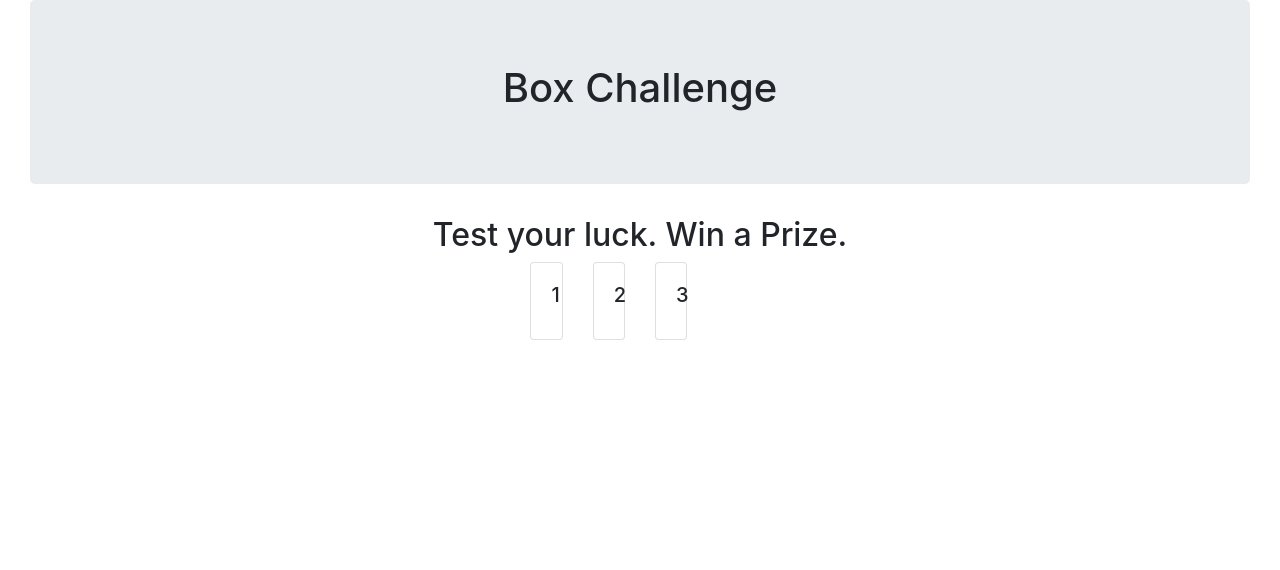
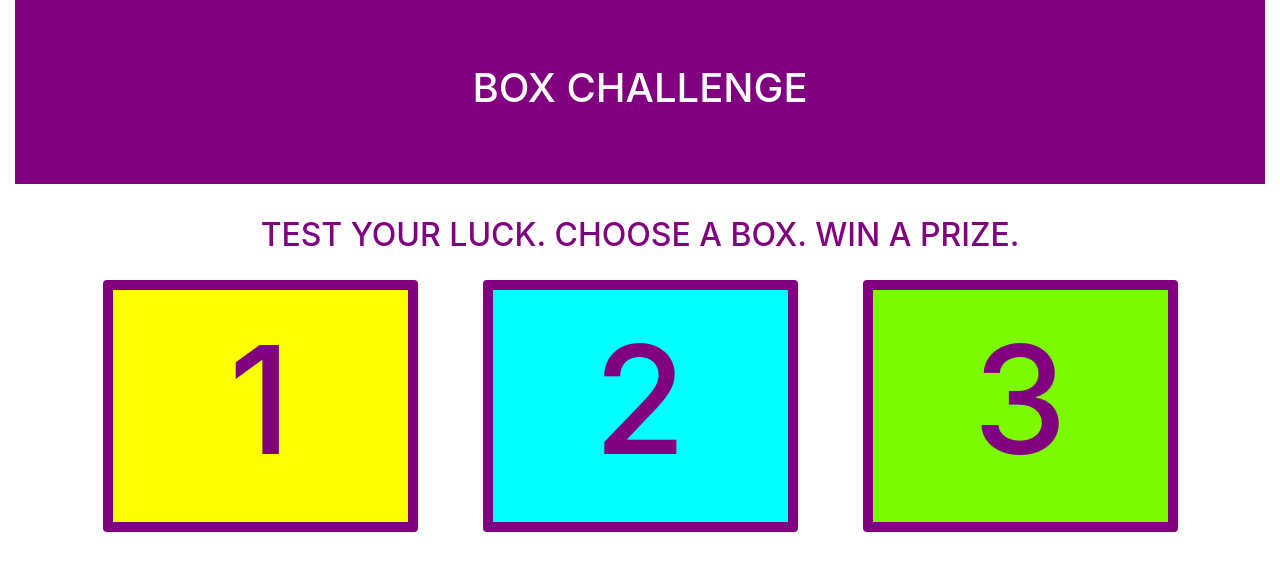
Before and after one commit to teddiwoodson/m6-hw6-woodson-teddi, a plain HTML site: page index.html in a window 1280 px wide. Drawn offline with nearby package versions, Linux system fonts and the light colour scheme.

Commit message:
Add styling to html elements

```diff
--- a/index.html
+++ b/index.html
@@ -5,43 +5,42 @@
     <meta charset="utf-8">
     <meta name="viewport" content="width=device-width, initial-scale=1, shrink-to-fit=no">
 
+    <link rel="stylesheet" href="https://stackpath.bootstrapcdn.com/bootstrap/4.3.1/css/bootstrap.min.css" integrity="sha384-ggOyR0iXCbMQv3Xipma34MD+dH/1fQ784/j6cY/iJTQUOhcWr7x9JvoRxT2MZw1T" crossorigin="anonymous">
     <link rel="stylesheet" href="main.css">
-    <link rel="stylesheet" href="https://stackpath.bootstrapcdn.com/bootstrap/4.3.1/css/bootstrap.min.css" integrity="sha384-ggOyR0iXCbMQv3Xipma34MD+dH/1fQ784/j6cY/iJTQUOhcWr7x9JvoRxT2MZw1T" crossorigin="anonymous">
 
     <title>Homework 6</title>
   </head>
   <body class="container-fluid">
-    <main class="container-fluid">
-      <div class="jumbotron d-flex align-items-center justify-content-center text-align-center">
+    <main>
+      <div class="jumbotron jumbotron-fluid d-flex align-items-center justify-content-center text-align-center">
         <h1>Box Challenge</h1>
       </div>
     </main>
 
     <section class="container">
-      <h2 class="d-flex align-items-center justify-content-center text-align-center">Test your luck. Win a Prize.</h2>
-      <div class="d-flex align-items-center justify-content-center text-align-center">
+      <h2 class="d-flex align-items-center justify-content-center text-align-center">Test your luck. Choose a box. Win a Prize.</h2>
       <div class="row">
 
-        <div class="col-sm-3">
-          <div class="card">
+        <div class="col-sm-4">
+          <div class="card yellow">
             <div class="card-body">
-              <h5 class="card-title">1</h5>
+              <h3 class="card-title">1</h3>
             </div>
           </div>
         </div>
 
-        <div class="col-sm-3">
-          <div class="card">
+        <div class="col-sm-4">
+          <div class="card teal">
             <div class="card-body">
-              <h5 class="card-title">2</h5>
+              <h3 class="card-title">2</h3>
             </div>
           </div>
         </div>
 
-        <div class="col-sm-3">
-          <div class="card">
+        <div class="col-sm-4">
+          <div class="card green">
             <div class="card-body">
-              <h5 class="card-title">3</h5>
+              <h3 class="card-title">3</h3>
             </div>
           </div>
         </div>
--- a/main.css
+++ b/main.css
@@ -0,0 +1,35 @@
+* {
+	margin: 0;
+	padding: 0;
+	border: 0;
+}
+body {
+  text-transform: uppercase;
+}
+.jumbotron {
+  color: white;
+  background-color: purple;
+}
+h2 {
+  color: purple;
+}
+.card {
+  text-align: center;
+  margin: 5%;
+  border-style: solid;
+  border-width: 10px;
+  border-color: purple;
+}
+.card h3 {
+  font-size: 150px;
+  color: purple;
+}
+.yellow{
+  background-color: yellow;
+}
+.teal{
+  background-color: Cyan;
+}
+.green{
+  background-color: LawnGreen;
+}
```
